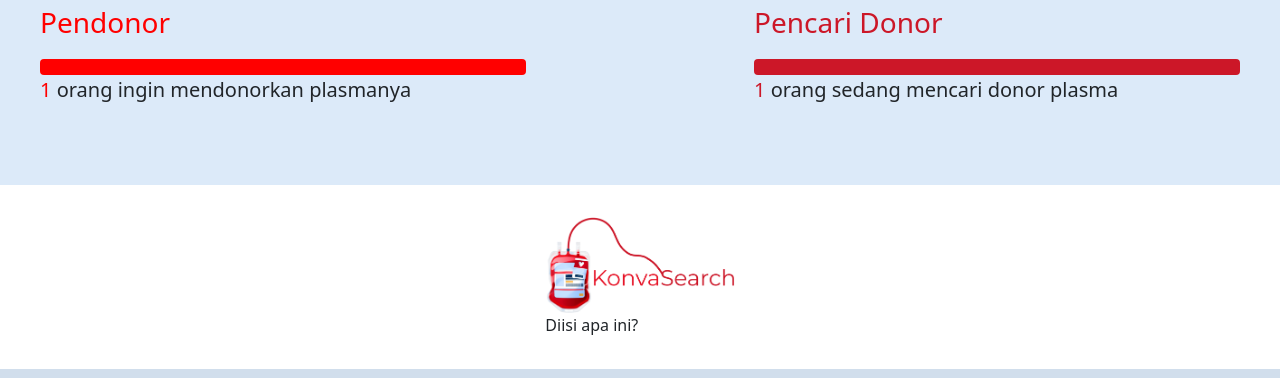
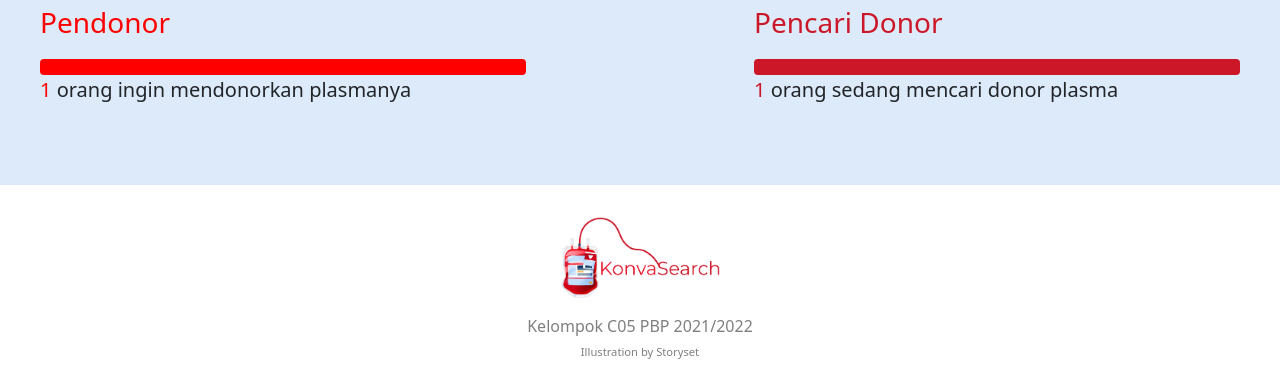
Before and after one commit to Pejuang-PBP/tk1-pbp, a Django app: page / in a window 1280 px wide. Shown: the part 1231-1609 px from the top of the page. Run offline with Django 3.2, Linux system fonts and the light colour scheme; tables that the repository leaves empty hold one stand-in row (values such as "Sample post"); grey boxes marked "Sample" are stand-in pictures; some libraries are stand-ins or nearby versions.

Commit message:
Update footer

```diff
--- a/templates/footer.html
+++ b/templates/footer.html
@@ -1,11 +1,12 @@
 {% load static %}
-<div class="container-fluid" style="background-color: white;">
-    <div class="row" style="padding-top: 2rem; padding-bottom: 2rem;">
-      <div class="col-5"></div>
-      <div class="col-2">
-        <img class="img-fluid" src="{% static 'landing_page/img/logo2.png' %}">
-        Diisi apa ini?
-      </div>
-      <div class="col-5"></div>
+<div class="container-fluid text-center" style="background-color: white;">
+  <div class="row" style="padding-top: 2rem;">
+    <div class="col-lg-12">
+      <img class="img" src="{% static 'landing_page/img/logo2.png' %}" style="width: 10rem;">
+      <p style="padding-top: 1rem; color: #7F7F7F;">
+        Kelompok C05 PBP 2021/2022 <br/>
+        <span style="color: #7F7F7F; font-size: 0.7rem;">Illustration by Storyset</span>
+      </p>
     </div>
   </div>
+</div>
```
